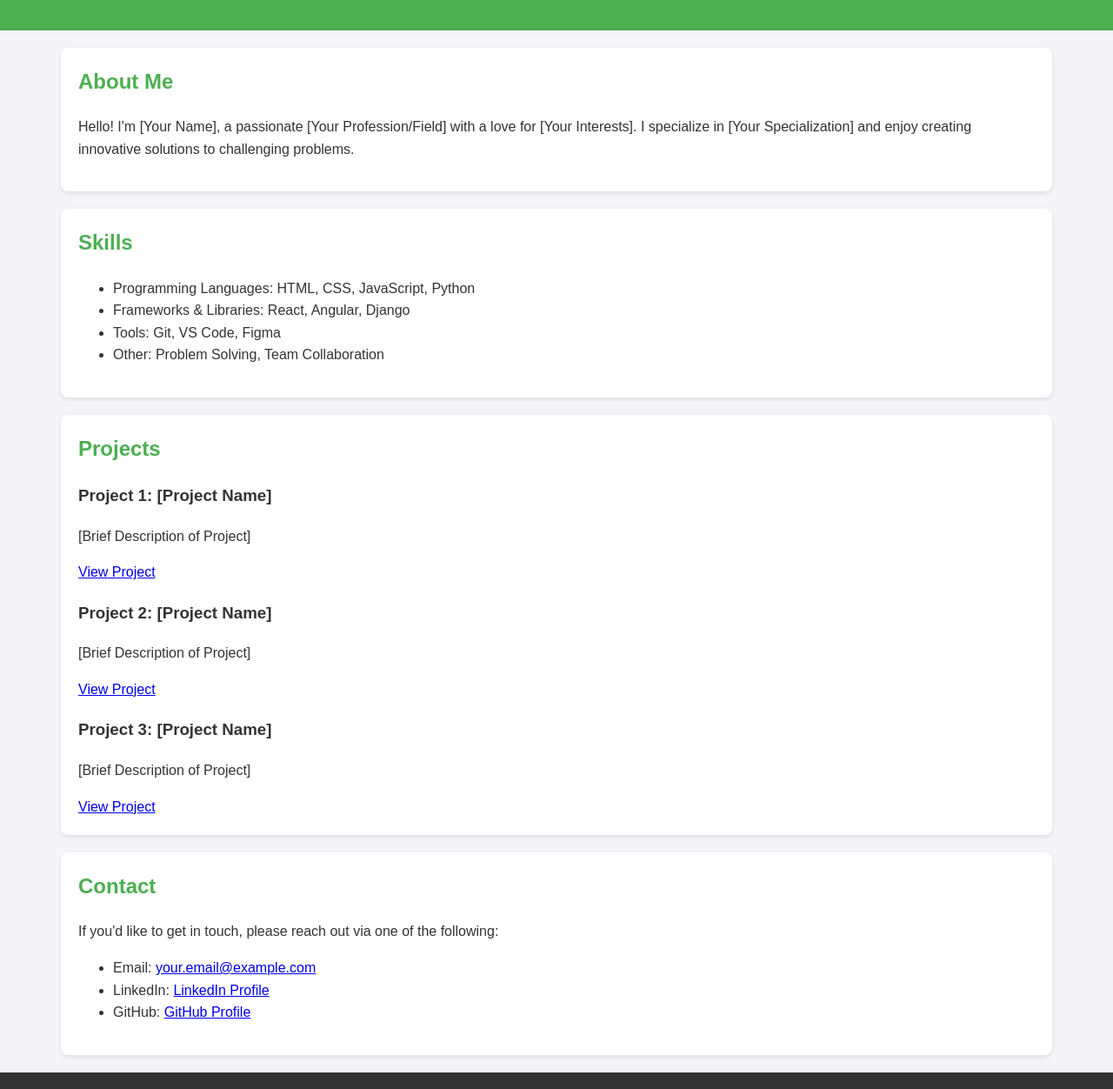
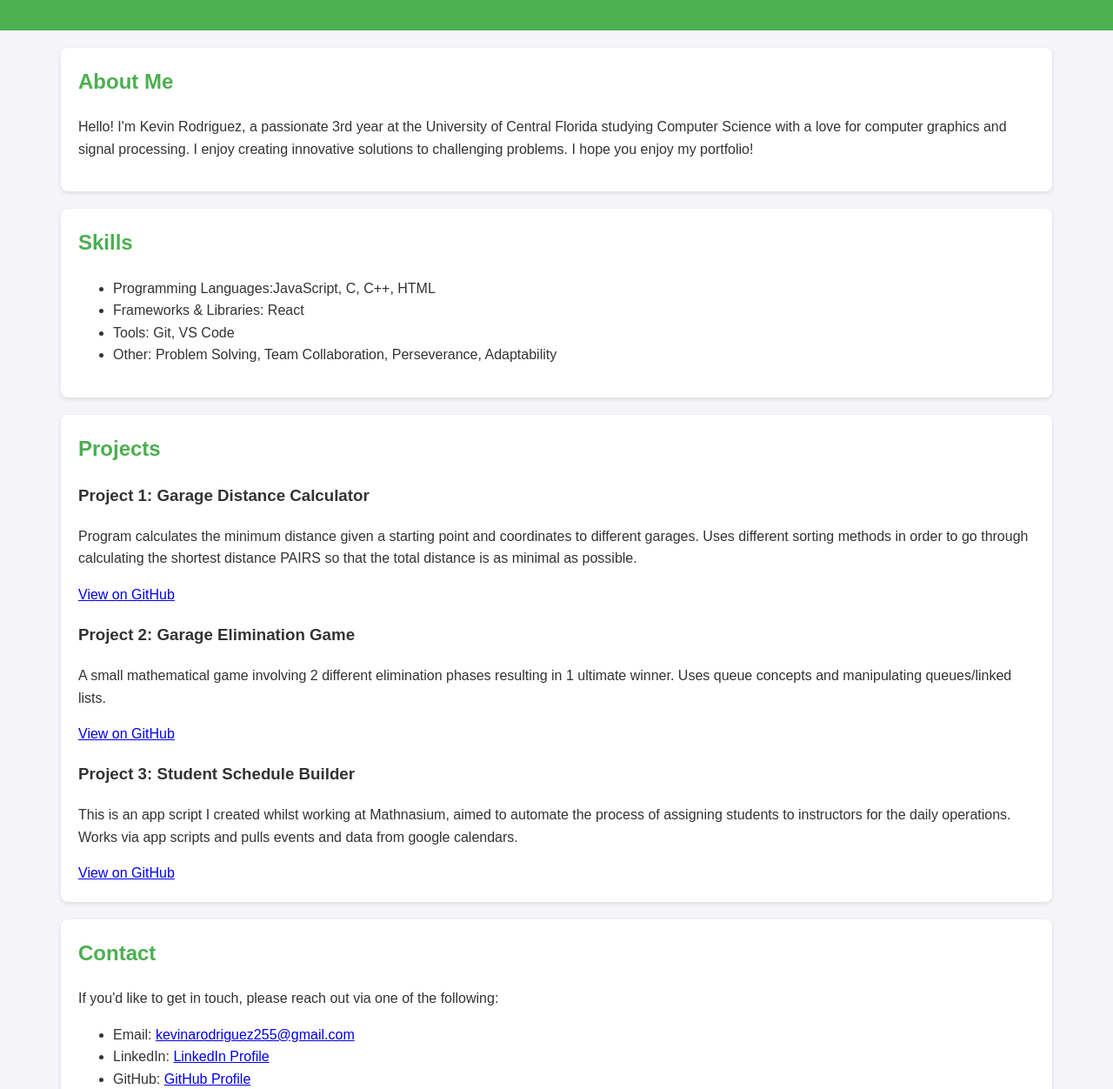
Before and after one commit to KevinTTO5/KevinTTO5.github.io, a plain HTML site: page index.html in a window 1280 px wide. Shown: the part 140-1392 px from the top of the page at 87% size. Drawn offline with Linux system fonts and the light colour scheme.

Commit message:
Update index.html

```diff
--- a/index.html
+++ b/index.html
@@ -3,7 +3,7 @@
 <head>
     <meta charset="UTF-8">
     <meta name="viewport" content="width=device-width, initial-scale=1.0">
-    <title>My Portfolio</title>
+    <title>Kevin Rodriguez Portfolio</title>
     <style>
         body {
             font-family: Arial, sans-serif;
@@ -69,35 +69,36 @@
 
     <section id="about">
         <h2>About Me</h2>
-        <p>Hello! I'm [Your Name], a passionate [Your Profession/Field] with a love for [Your Interests]. I specialize in [Your Specialization] and enjoy creating innovative solutions to challenging problems.</p>
+        <p>Hello! I'm Kevin Rodriguez, a passionate 3rd year at the University of Central Florida studying Computer Science with a love for computer graphics and signal processing. I enjoy creating innovative solutions to challenging problems.
+           I hope you enjoy my portfolio!</p>
     </section>
 
     <section id="skills">
         <h2>Skills</h2>
         <ul>
-            <li>Programming Languages: HTML, CSS, JavaScript, Python</li>
-            <li>Frameworks & Libraries: React, Angular, Django</li>
-            <li>Tools: Git, VS Code, Figma</li>
-            <li>Other: Problem Solving, Team Collaboration</li>
+            <li>Programming Languages:JavaScript, C, C++, HTML</li>
+            <li>Frameworks & Libraries: React</li>
+            <li>Tools: Git, VS Code</li>
+            <li>Other: Problem Solving, Team Collaboration, Perseverance, Adaptability</li>
         </ul>
     </section>
 
     <section id="projects">
     <h2>Projects</h2>
     <div>
-            <h3>Project 1: [Project Name]</h3>
-            <p>[Brief Description of Project]</p>
-            <a href="[Link to Project]" target="_blank">View Project</a>
+        <h3>Project 1: Garage Distance Calculator</h3>
+        <p>Program calculates the minimum distance given a starting point and coordinates to different garages. Uses different sorting methods in order to go through calculating the shortest distance PAIRS so that the total distance is as minimal as possible.</p>
+        <a href="https://github.com/KevinTTO5/KevinTTO5.github.io/blob/main/Programming%20Assignment%202/main.c" target="_blank">View on GitHub</a>
     </div>
     <div>
-            <h3>Project 2: [Project Name]</h3>
-            <p>[Brief Description of Project]</p>
-            <a href="[Link to Project]" target="_blank">View Project</a>
+        <h3>Project 2: Garage Elimination Game</h3>
+        <p>A small mathematical game involving 2 different elimination phases resulting in 1 ultimate winner. Uses queue concepts and manipulating queues/linked lists.</p>
+        <a href="https://github.com/KevinTTO5/KevinTTO5.github.io/blob/main/Programming%20Assignment%202/main.c" target="_blank">View on GitHub</a>
     </div>
     <div>
-            <h3>Project 3: [Project Name]</h3>
-            <p>[Brief Description of Project]</p>
-            <a href="[Link to Project]" target="_blank">View Project</a>
+        <h3>Project 3: Student Schedule Builder </h3>
+        <p>This is an app script I created whilst working at Mathnasium, aimed to automate the process of assigning students to instructors for the daily operations. Works via app scripts and pulls events and data from google calendars.</p>
+        <a href="https://github.com/KevinTTO5/KevinTTO5.github.io/blob/main/Schedule%20Builder%20AppScripts" target="_blank">View on GitHub</a>
     </div>
   </section>
 
@@ -105,14 +106,14 @@
         <h2>Contact</h2>
         <p>If you'd like to get in touch, please reach out via one of the following:</p>
         <ul>
-            <li>Email: <a href="mailto:your.email@example.com">your.email@example.com</a></li>
-            <li>LinkedIn: <a href="https://www.linkedin.com/in/yourprofile" target="_blank">LinkedIn Profile</a></li>
-            <li>GitHub: <a href="https://github.com/yourusername" target="_blank">GitHub Profile</a></li>
+            <li>Email: <a href="mailto:kevinarodriguez255@gmail.com">kevinarodriguez255@gmail.com</a></li>
+            <li>LinkedIn: <a href="https://www.linkedin.com/in/kevin-rodriguez-098943191/" target="_blank">LinkedIn Profile</a></li>
+            <li>GitHub: <a href="https://github.com/KevinTTO5/KevinTTO5.github.io" target="_blank">GitHub Profile</a></li>
         </ul>
     </section>
 
     <footer>
-        <p>&copy; 2025 [Your Name]. All Rights Reserved. | <a href="#about">Back to Top</a></p>
+        <p>&copy; 2025 Kevin Rodriguez. All Rights Reserved. | <a href="#about">Back to Top</a></p>
     </footer>
 </body>
 </html>
```
Lines whose indentation alone changed are shown as unchanged.
